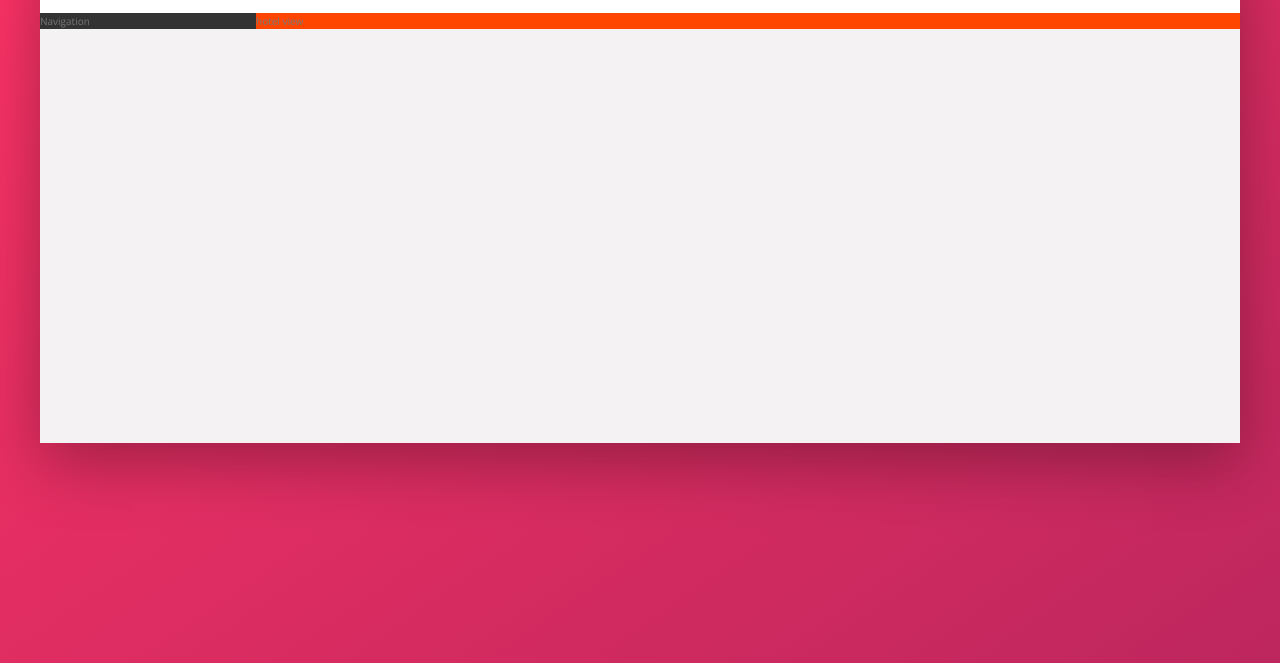
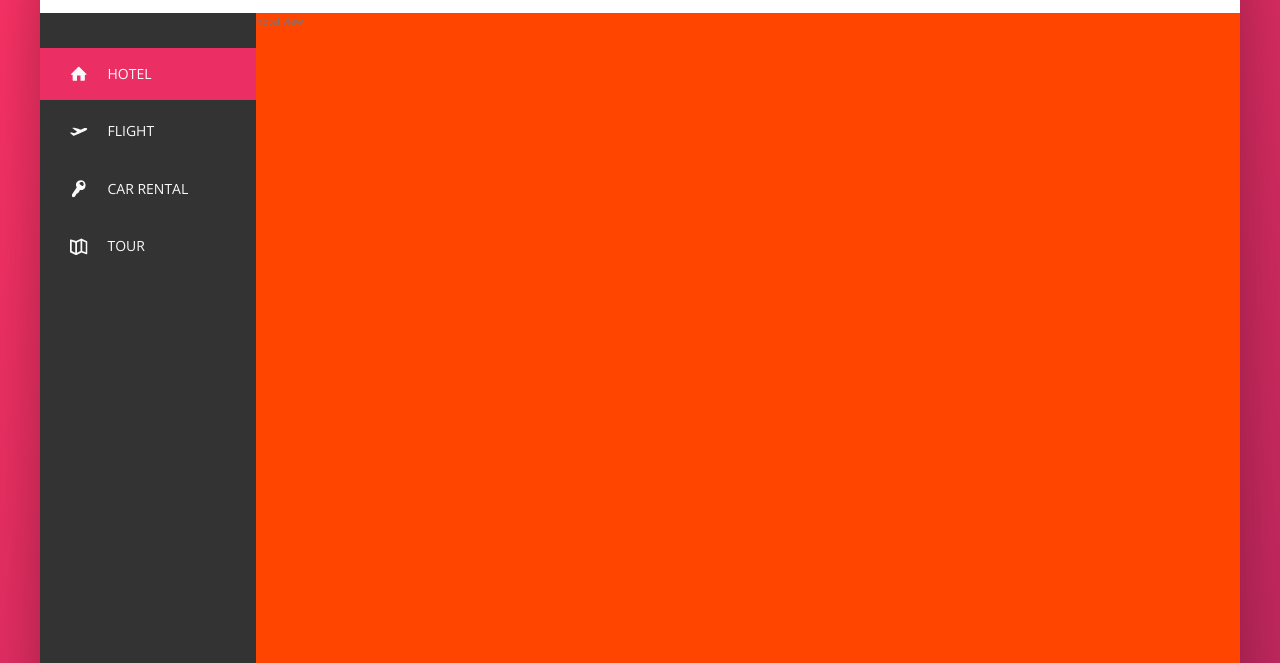
Before and after one commit to mmkrty/Jonas-advance-css-Trillo, a website: page index.html in a window 1280 px wide. Shown: the part 137-800 px from the top of the page. Drawn offline with nearby package versions, Linux system fonts and the light colour scheme.

Commit message:
complete sidebar navigation

```diff
--- a/index.html
+++ b/index.html
@@ -47,7 +47,50 @@
         </header>
         <div class="content">
             <nav class="sidebar">
-                Navigation
+                <ul class="side-nav">
+
+                    <li class="side-nav__item side-nav__item--active">
+                        <a href="#" class="side-nav__link">
+                            <svg class="side-nav__icon">
+                                <use xlink:href="img/sprite.svg#icon-home"></use>
+                            </svg>
+                            <span>Hotel</span>
+                        </a>
+                    </li>
+
+                    <li class="side-nav__item">
+                        <a href="#" class="side-nav__link">
+                            <svg class="side-nav__icon">
+                                <use xlink:href="img/sprite.svg#icon-aircraft-take-off"></use>
+                            </svg>
+                            <span>Flight</span>
+                        </a>
+                    </li>
+
+                    <li class="side-nav__item">
+                        <a href="#" class="side-nav__link">
+                            <svg class="side-nav__icon">
+                                <use xlink:href="img/sprite.svg#icon-key"></use>
+                            </svg>
+                            <span>Car rental</span>
+                        </a>
+                    </li>
+
+                    <li class="side-nav__item">
+                        <a href="#" class="side-nav__link">
+                            <svg class="side-nav__icon">
+                                <use xlink:href="img/sprite.svg#icon-map"></use>
+                            </svg>
+                            <span>Tour</span>
+                        </a>
+                    </li>
+
+                </ul>
+
+
+                <div class="legal">
+                    &copy; 2017 by trillo. All rights reserved.
+                </div>
             </nav>
             <main class="hotel-view">
                 hotel view
--- a/sass/_components.scss
+++ b/sass/_components.scss
@@ -116,3 +116,76 @@
     margin-right: 1rem;
   }
 }
+
+///////////////////////////////////
+//side-nav
+
+.side-nav {
+  font-size: 1.4rem;
+  list-style: none;
+  margin-top: 3.5rem;
+
+  &__item {
+    position: relative;
+
+    &:not(:last-child) {
+      margin-bottom: 0.5rem;
+    }
+  }
+
+  &__item::before {
+    content: "";
+    position: absolute;
+    top: 0;
+    left: 0;
+    height: 100%;
+    width: 3px;
+
+    background-color: var(--color-primary);
+    transform: scaleY(0);
+    transition: transform 0.2s, width 0.4s cubic-bezier(1, 0, 0, 1) 0.2s,
+      background-color 0.1s;
+  }
+
+  &__item:hover::before,
+  &__item--active::before {
+    transform: scaleY(1);
+    width: 100%;
+  }
+
+  &__item:active::before {
+    background-color: var(--color-primary-light);
+  }
+
+  &__link:link,
+  &__link:visited {
+    color: var(--color-grey-light-1);
+    text-decoration: none;
+    text-transform: uppercase;
+    display: block;
+    padding: 1.5rem 3rem;
+
+    position: relative;
+    z-index: 10;
+
+    display: flex;
+    align-items: center;
+  }
+
+  &__icon {
+    width: 1.75rem;
+    height: 1.75rem;
+    margin-right: 2rem;
+    fill: currentColor;
+  }
+}
+
+///////////////////////////////////
+//legal text
+
+.legal {
+  font-size: 1.2rem;
+  color: var(--color-grey-light-4);
+  text-align: center;
+  padding: 2.5rem;
+}
--- a/sass/_layout.scss
+++ b/sass/_layout.scss
@@ -26,11 +26,18 @@
   background-color: var(--color-grey-dark-1);
 
   flex: 0 0 18%; //grow shrink basis
+
+  display: flex;
+  flex-direction: column;
+  justify-content: space-between;
 }
 
 .hotel-view {
   //   background-color: #fff;
-  background-color: orangered;
 
   flex: 1;
+
+  //test
+  background-color: orangered;
+  height: 80rem;
 }
```
Also changed, not shown: css/style.css.
